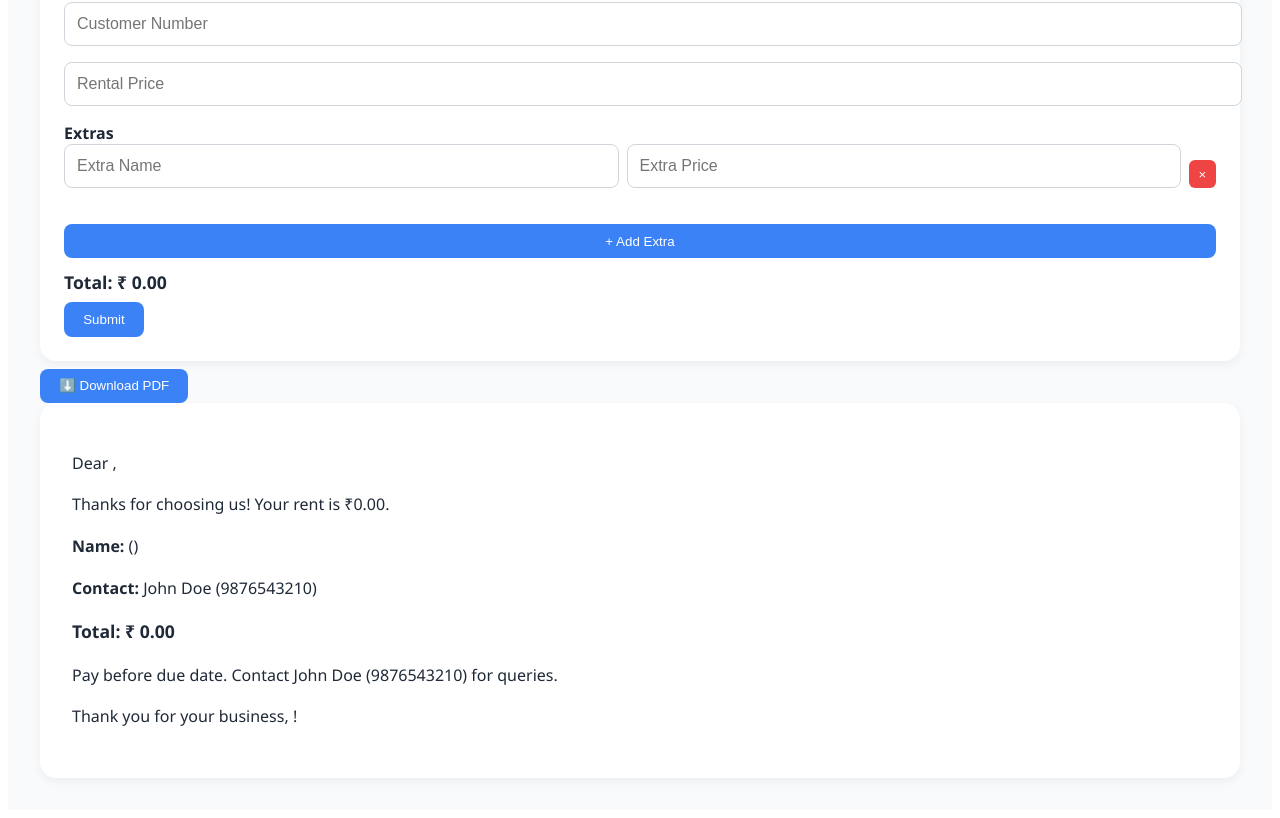
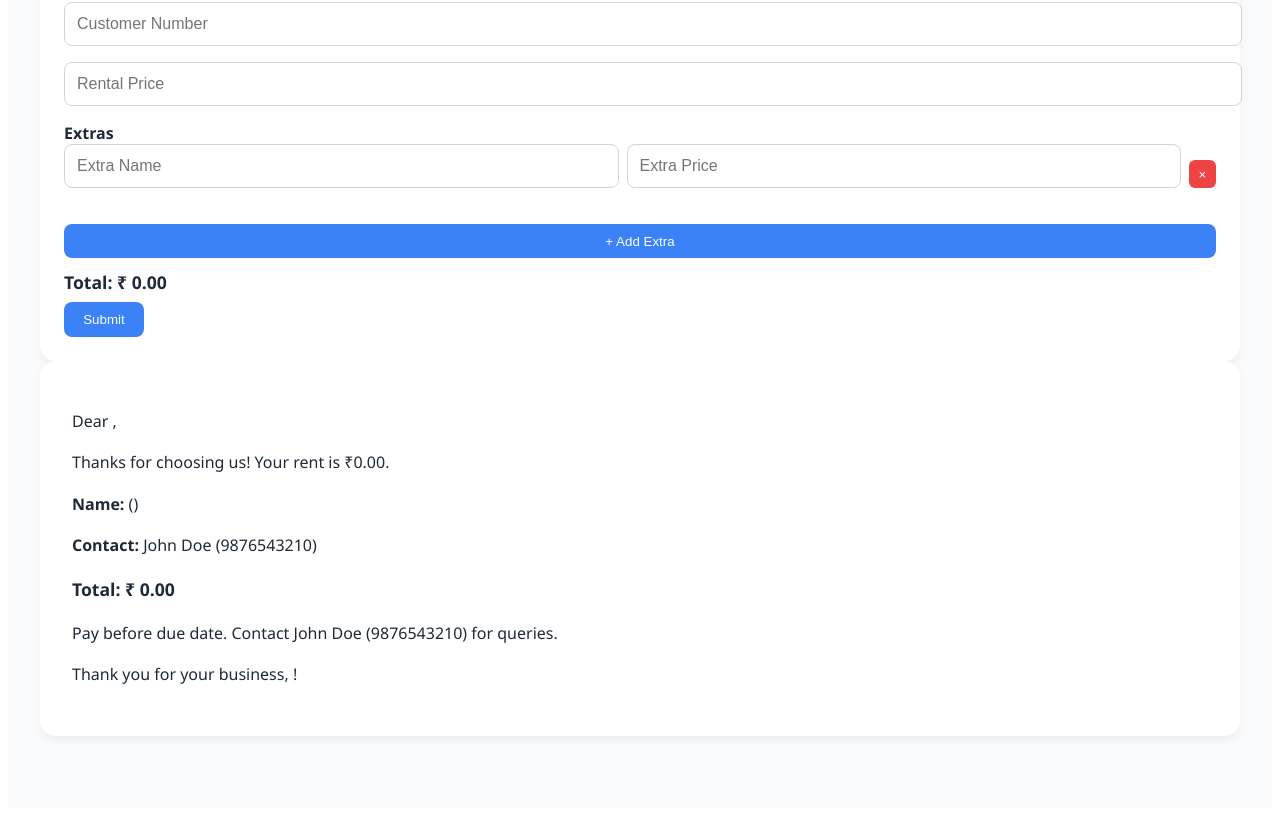
Before and after one commit to ArunSelvan25/rc, a Next.js app: page / in a window 1280 px wide. Shown: the part 750-1568 px from the top of the page. Built offline with nearby package versions, Linux system fonts and the light colour scheme.

Commit message:
Update page.tsx

```diff
--- a/app/page.tsx
+++ b/app/page.tsx
@@ -56,22 +56,22 @@
       .replace(/{{\s*total\s*}}/g, `₹${total.toFixed(2)}`);
   };
 
-  const handleDownload = async () => {
-    const element = document.getElementById('previewContent');
-    if (!element) return;
+  // const handleDownload = async () => {
+  //   const element = document.getElementById('previewContent');
+  //   if (!element) return;
 
-    const html2pdf = (await import('html2pdf.js')).default;
+  //   const html2pdf = (await import('html2pdf.js')).default;
 
-    html2pdf()
-      .from(element)
-      .set({
-        margin: 0.5,
-        filename: `${customer.name || 'preview'}.pdf`,
-        html2canvas: { scale: 2 },
-        jsPDF: { unit: 'in', format: 'letter', orientation: 'portrait' }
-      })
-      .save();
-  };
+  //   html2pdf()
+  //     .from(element)
+  //     .set({
+  //       margin: 0.5,
+  //       filename: `${customer.name || 'preview'}.pdf`,
+  //       html2canvas: { scale: 2 },
+  //       jsPDF: { unit: 'in', format: 'letter', orientation: 'portrait' }
+  //     })
+  //     .save();
+  // };
 
 
   useEffect(() => {
@@ -191,10 +191,10 @@
       </div>
 
       {/* Preview */}
-      <button className="downloadBtn" onClick={handleDownload}>
+      {/* <button className="downloadBtn" onClick={handleDownload}>
         ⬇️ Download PDF
-      </button>
-      <div className="previewBox" id="previewContent">
+      </button> */}
+      <div className="previewBox mb-40" id="previewContent">
 
         <div>
           {template.greetingMessage && <p>{renderTemplate(template.greetingMessage, { ...template, ...customer, total })}</p>}
```
